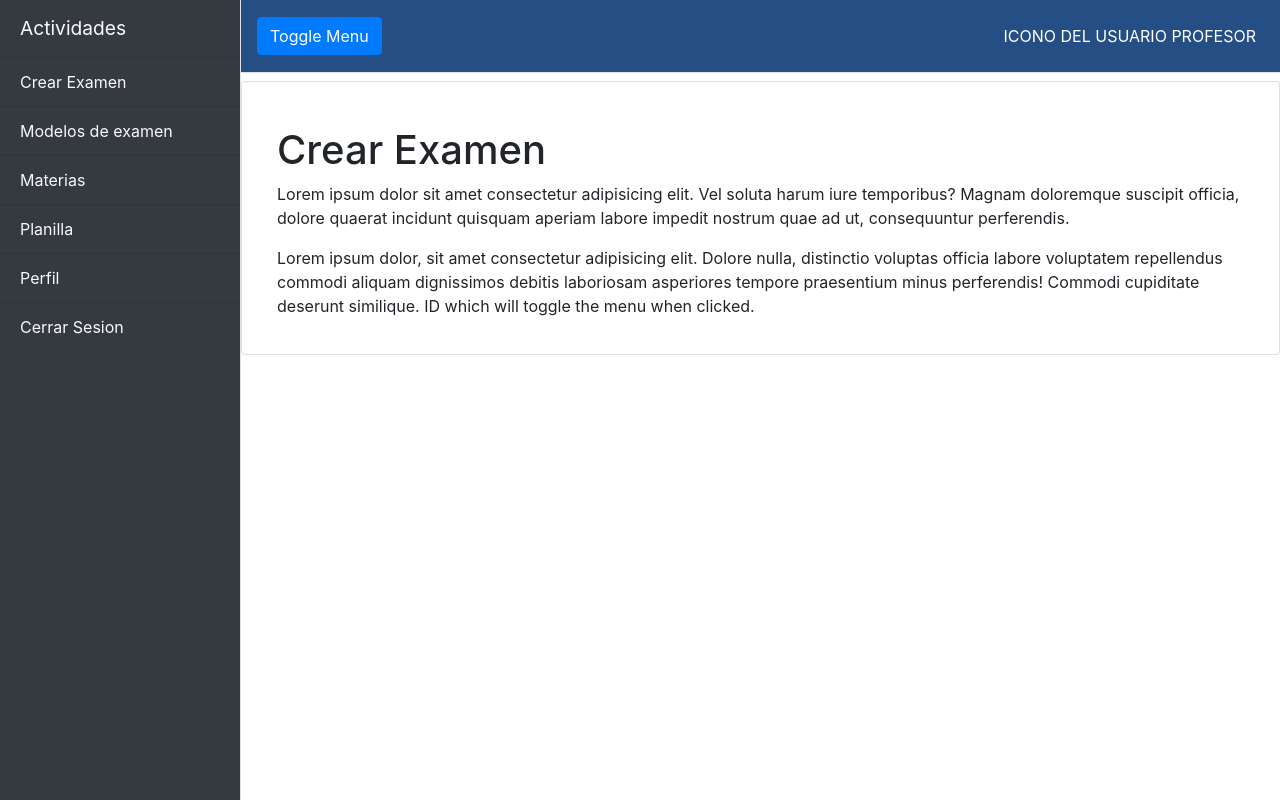
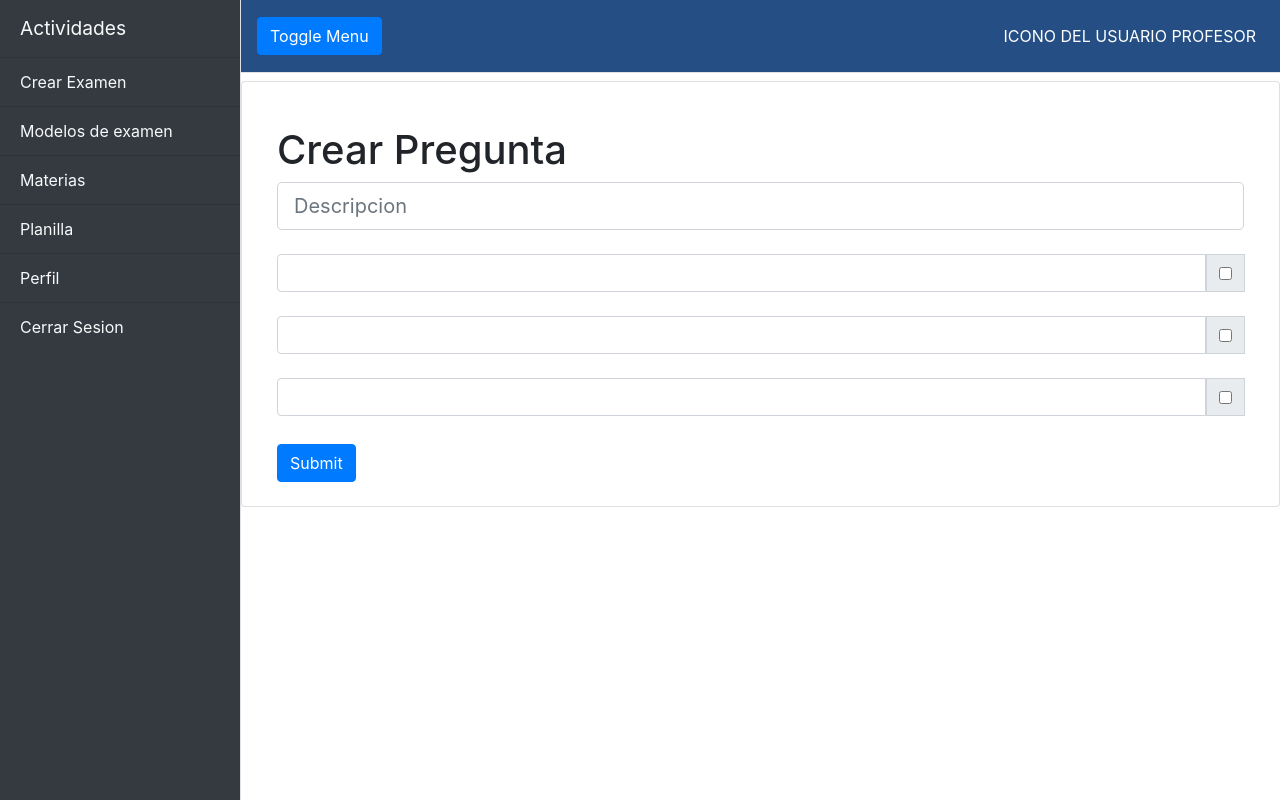
Before and after one commit to ltisera/RoyalAcademy, a Flask app: page /docente in a window 1280 px wide, after a click on "Crear Examen". Run offline with Flask 2, Linux system fonts and the light colour scheme; some libraries are stand-ins or nearby versions.

Commit message:
formulario pregunta

```diff
--- a/DAO/CONFIGS/configs.py
+++ b/DAO/CONFIGS/configs.py
@@ -8,7 +8,7 @@ def getConfigDB():
     if (modo == 'desarrollo'):
         configDB['host'] = 'localhost'
         configDB['user'] = 'royaladmin'
-        configDB['port'] = '3306'
+        configDB['port'] = '3305'
         configDB['password'] = 'royaladmin'
         configDB['database'] = 'royalacademydb'
         configDB['auth_plugin']='mysql_native_password'
--- a/server.py
+++ b/server.py
@@ -54,6 +54,16 @@ def sirveDirectorioSTATIC(path):
     directorio = "static/" + directorio
     return send_from_directory(directorio, arc)
 
+
+@app.route('/postPregunta',methods=['GET','POST'])
+def postPregunta():
+
+    descripcion = request.form['descripcion']
+ #   respuestas = ((request.form['respuesta1'],request.form['valor1']),(request.form['respuesta2'],request.form['valor2']),(request.form['respuesta3'],request.form['valor3']))
+    respuestas=request.form.getlist('respuesta')
+    print("------------------------------------------------------")
+    print(request.form.getlist('valor'))
+
 @app.route('/login', methods=['GET', 'POST'])
 def login():
     ldao = LoginDAO()
--- a/templates/profesor.html
+++ b/templates/profesor.html
@@ -55,9 +55,40 @@
                     <div class="collapse" id="collapseExample">
                             <div class="card card-body">
                                     <div class="container-fluid">
-                                            <h1 class="mt-4">Crear  Examen</h1>
-                                            <p>Lorem ipsum dolor sit amet consectetur adipisicing elit. Vel soluta harum iure temporibus? Magnam doloremque suscipit officia, dolore quaerat incidunt quisquam aperiam labore impedit nostrum quae ad ut, consequuntur perferendis.</p>
-                                            <p>Lorem ipsum dolor, sit amet consectetur adipisicing elit. Dolore nulla, distinctio voluptas officia labore voluptatem repellendus commodi aliquam dignissimos debitis laboriosam asperiores tempore praesentium minus perferendis! Commodi cupiditate deserunt similique.  ID which will toggle the menu when clicked.</p>
+                                            <h1 class="mt-4">Crear  Pregunta</h1>
+                                             <form action="/postPregunta" method="POST">
+                                                <input class="form-control form-control-lg" name="descripcion" type="text" placeholder="Descripcion">
+                                                <br>
+
+                                                <div class="input-group ">
+                                                    <input type="text"name="respuesta" class="form-control" aria-label="Text input with checkbox">
+                                                    <div class="input-group-prepend">
+                                                          <div class="input-group-text">
+                                                            <input name="valor1" type="checkbox" aria-label="Checkbox for following text input">
+                                                          </div>
+                                                    </div>
+                                                </div>
+                                                <br>
+                                                <div class="input-group ">
+                                                        <input type="text" name="respuesta" class="form-control" aria-label="Text input with checkbox">
+                                                        <div class="input-group-prepend">
+                                                              <div class="input-group-text">
+                                                                <input name="valor" type="checkbox" aria-label="Checkbox for following text input">
+                                                              </div>
+                                                        </div>
+                                                    </div>
+                                                    <br>
+                                                    <div class="input-group ">
+                                                            <input  name="respuesta" type="text" class="form-control" aria-label="Text input with checkbox">
+                                                            <div class="input-group-prepend">
+                                                                  <div class="input-group-text">
+                                                                    <input name="valor" type="checkbox" aria-label="Checkbox for following text input">
+                                                                  </div>
+                                                            </div>
+                                                        </div>
+                                                        <br>
+                                                        <button type="submit" class="btn btn-primary my-1">Submit</button>
+                                             </form>
                                     </div>
                             </div>
                     </div>
```
